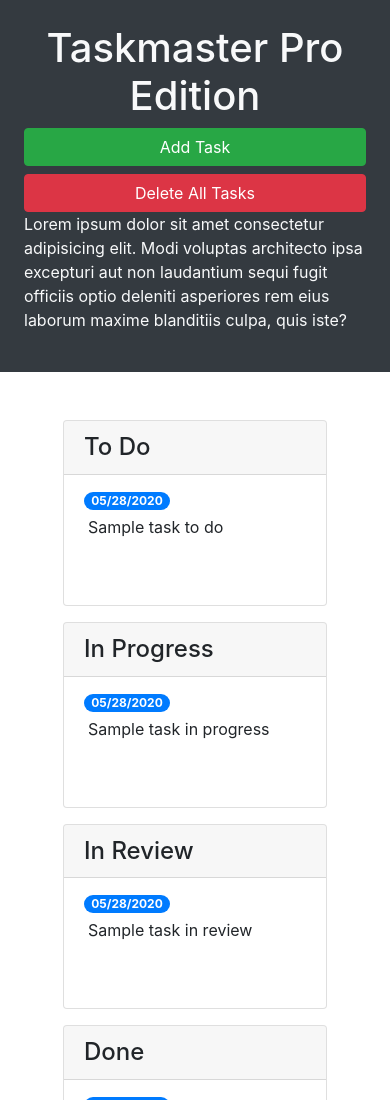
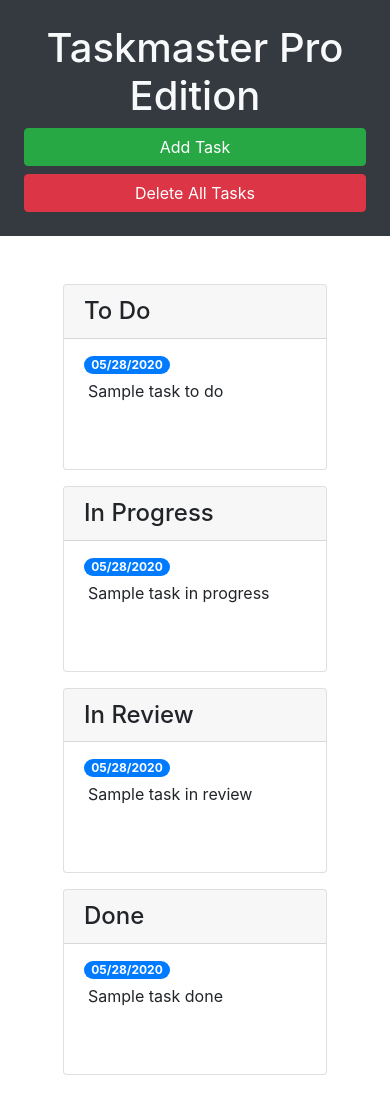
Before and after one commit to rosefrancis-tech/taskmaster-pro, a plain HTML site: page index.html in a window 390 px wide. Shown: the top 1100 px of the page. Drawn offline with nearby package versions, Linux system fonts and the light colour scheme.

Commit message:
remove header p element on small screens

```diff
--- a/index.html
+++ b/index.html
@@ -18,7 +18,7 @@
       <button id="create-task" class="btn btn-block btn-success" data-toggle="modal" data-target="#task-form-modal">Add
         Task</button>
       <button id="remove-tasks" class="btn btn-block btn-danger">Delete All Tasks</button>
-      <p class="mt-auto">Lorem ipsum dolor sit amet consectetur adipisicing elit. Modi voluptas architecto ipsa
+      <p class="mt-auto d-none d-lg-block">Lorem ipsum dolor sit amet consectetur adipisicing elit. Modi voluptas architecto ipsa
         excepturi aut non
         laudantium sequi fugit officiis optio deleniti asperiores rem eius laborum maxime blanditiis culpa, quis iste?
       </p>
```
